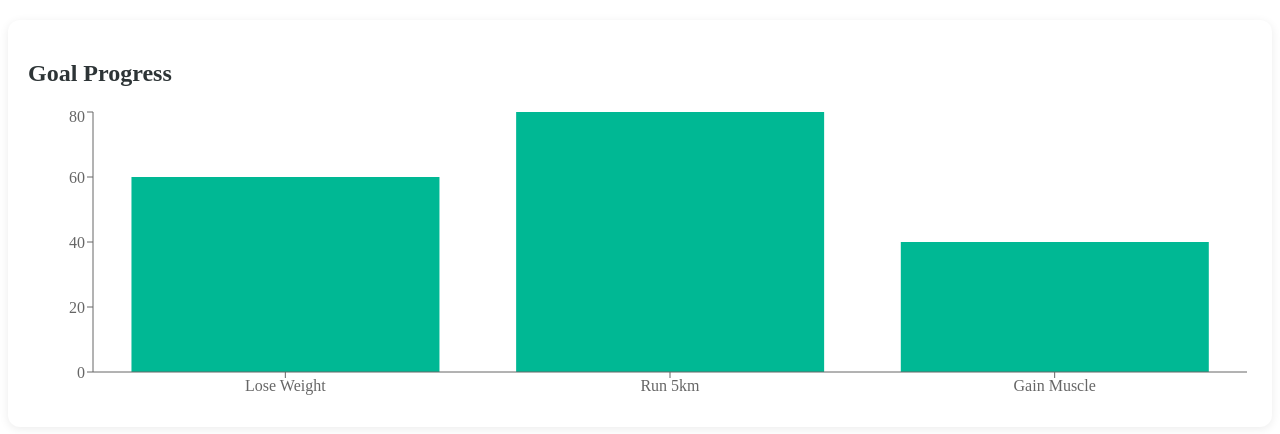
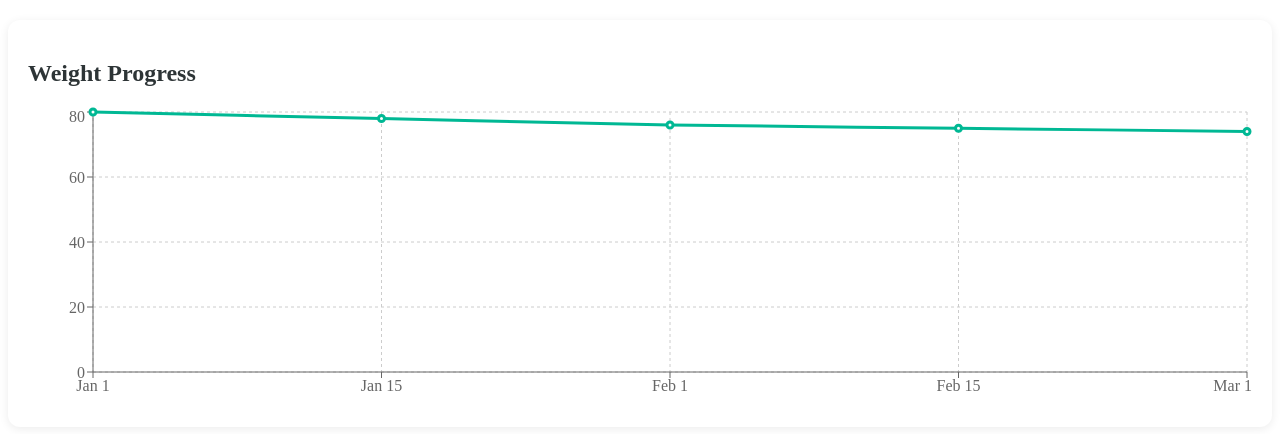
Before and after one commit to fathima774/health-tracking-system, a React (Vite) app: page / in a window 1280 px wide. Shown: the top 434 px of the page. Built offline with nearby package versions, Linux system fonts and the light colour scheme.

Commit message:
weightchart file added

```diff
--- a/src/App.jsx
+++ b/src/App.jsx
@@ -3,6 +3,7 @@ import Navbar from "./components/layouts/Navbar"
 import Register from "./pages/Register"
 import SummaryCard from "./components/dashboard/SummaryCard"
 import GoalChart from "./components/dashboard/GoalChart"
+import WeightChart from "./components/dashboard/WeightChart"
 
 
 
@@ -50,7 +51,8 @@ function App() {
         color="#6C5CE7"
       />
       </div> */}
-      <GoalChart />
+      {/* <GoalChart /> */}
+      <WeightChart />
 
 
 
--- /dev/null
+++ b/src/assets/styles/weightchart.css
@@ -0,0 +1,12 @@
+.weight-chart-container {
+  background: white;
+  padding: 20px;
+  margin-top: 20px;
+  border-radius: 12px;
+  box-shadow: 0px 2px 10px rgba(0, 0, 0, 0.08);
+}
+
+.weight-chart-container h2 {
+  margin-bottom: 20px;
+  color: #2d3436;
+}
--- /dev/null
+++ b/src/components/dashboard/WeightChart.jsx
@@ -0,0 +1,63 @@
+import React from "react";
+import {
+  LineChart,
+  Line,
+  XAxis,
+  YAxis,
+  Tooltip,
+  CartesianGrid,
+  ResponsiveContainer,
+} from "recharts";
+import "../../assets/styles/weightchart.css";
+
+const WeightChart = () => {
+  const data = [
+    {
+      date: "Jan 1",
+      weight: 80,
+    },
+    {
+      date: "Jan 15",
+      weight: 78,
+    },
+    {
+      date: "Feb 1",
+      weight: 76,
+    },
+    {
+      date: "Feb 15",
+      weight: 75,
+    },
+    {
+      date: "Mar 1",
+      weight: 74,
+    },
+  ];
+
+  return (
+    <div className="weight-chart-container">
+      <h2>Weight Progress</h2>
+
+      <ResponsiveContainer width="100%" height={300}>
+        <LineChart data={data}>
+          <CartesianGrid strokeDasharray="3 3" />
+
+          <XAxis dataKey="date" />
+
+          <YAxis />
+
+          <Tooltip />
+
+          <Line
+            type="monotone"
+            dataKey="weight"
+            stroke="#00B894"
+            strokeWidth={3}
+          />
+        </LineChart>
+      </ResponsiveContainer>
+    </div>
+  );
+};
+
+export default WeightChart;
```
